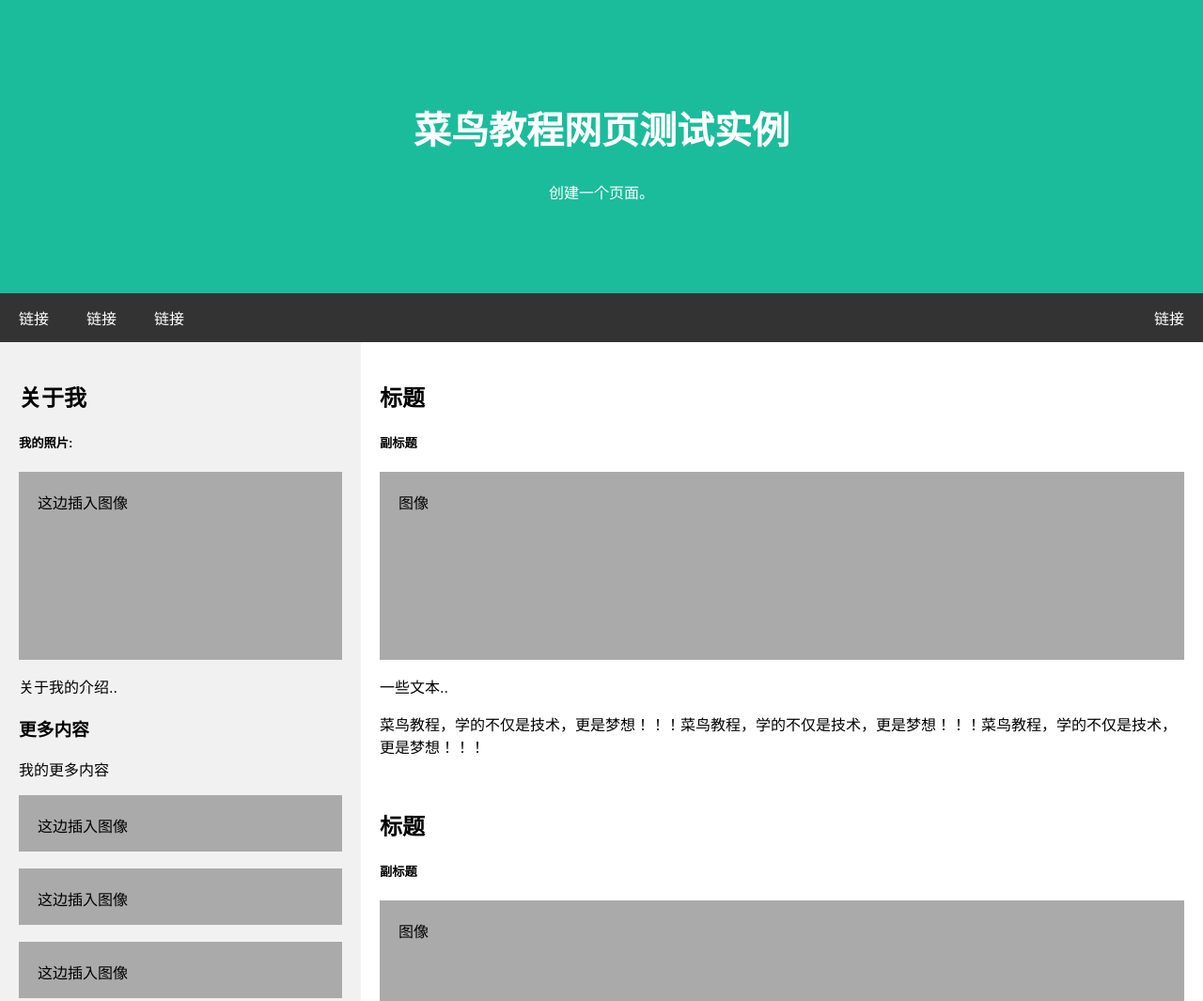
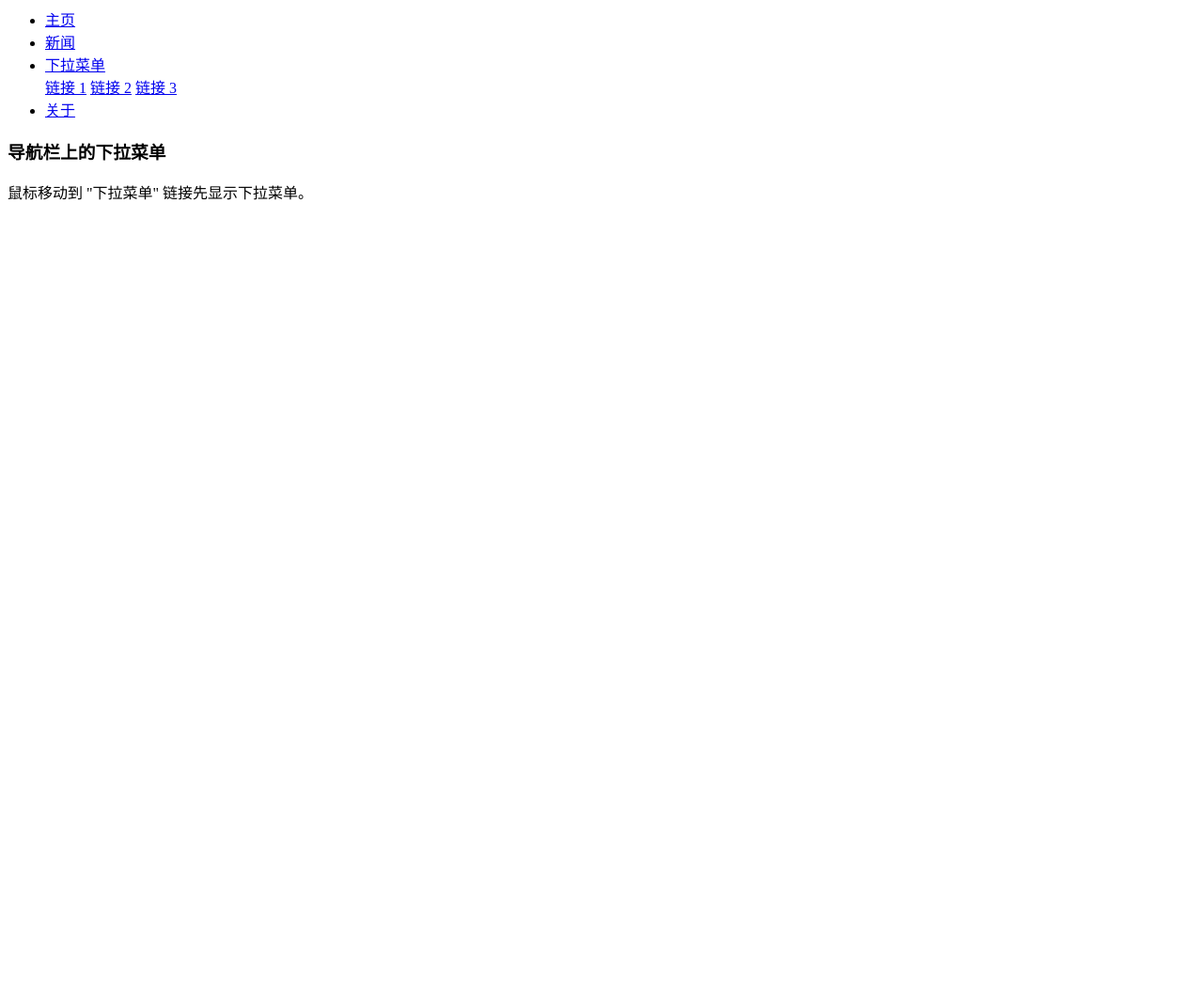
Before and after one commit to wbaidu/solidworks, a plain HTML site: page index.html in a window 1280 px wide. Shown: the top 1065 px of the page at 94% size. After the commit the page ends 800 px from the top, so only its background shows below. Drawn offline with Linux system fonts and the light colour scheme.

Commit message:
Update index.html

```diff
--- a/index.html
+++ b/index.html
@@ -1,159 +1,12 @@
-<!DOCTYPE html>
-<html>
-<head>
-<title>SolidWorks技术</title>
-<meta charset="UTF-8">
-<meta name="viewport" content="width=device-width, initial-scale=1">
-<style>
-* {
-    box-sizing: border-box;
-}
-
-/* body 样式 */
-body {
-    font-family: Arial;
-    margin: 0;
-}
-
-/* 标题 */
-.header {
-    padding: 80px;
-    text-align: center;
-    background: #1abc9c;
-    color: white;
-}
-
-/* 标题字体加大 */
-.header h1 {
-    font-size: 40px;
-}
-
-/* 导航 */
-.navbar {
-    overflow: hidden;
-    background-color: #333;
-}
-
-/* 导航栏样式 */
-.navbar a {
-    float: left;
-    display: block;
-    color: white;
-    text-align: center;
-    padding: 14px 20px;
-    text-decoration: none;
-}
-
-/* 右侧链接*/
-.navbar a.right {
-    float: right;
-}
-
-/* 鼠标移动到链接的颜色 */
-.navbar a:hover {
-    background-color: #ddd;
-    color: black;
-}
-
-/* 列容器 */
-.row {
-    display: -ms-flexbox; /* IE10 */
-    display: flex;
-    -ms-flex-wrap: wrap; /* IE10 */
-    flex-wrap: wrap;
-}
-
-/* 创建两个列 */
-/* 边栏 */
-.side {
-    -ms-flex: 30%; /* IE10 */
-    flex: 30%;
-    background-color: #f1f1f1;
-    padding: 20px;
-}
-
-/* 主要的内容区域 */
-.main {
-    -ms-flex: 70%; /* IE10 */
-    flex: 70%;
-    background-color: white;
-    padding: 20px;
-}
-
-/* 测试图片 */
-.fakeimg {
-    background-color: #aaa;
-    width: 100%;
-    padding: 20px;
-}
-
-/* 底部 */
-.footer {
-    padding: 20px;
-    text-align: center;
-    background: #ddd;
-}
-
-/* 响应式布局 - 在屏幕设备宽度尺寸小于 700px 时, 让两栏上下堆叠显示 */
-@media screen and (max-width: 700px) {
-    .row {
-        flex-direction: column;
-    }
-}
-
-/* 响应式布局 - 在屏幕设备宽度尺寸小于 400px 时, 让导航栏目上下堆叠显示 */
-@media screen and (max-width: 400px) {
-    .navbar a {
-        float: none;
-        width: 100%;
-    }
-}
-</style>
-</head>
-<body>
-
-<div class="header">
-  <h1>菜鸟教程网页测试实例</h1>
-  <p>创建一个页面。</p>
-</div>
-
-<div class="navbar">
-  <a href="#">链接</a>
-  <a href="#">链接</a>
-  <a href="#">链接</a>
-  <a href="#" class="right">链接</a>
-</div>
-
-<div class="row">
-  <div class="side">
-      <h2>关于我</h2>
-      <h5>我的照片:</h5>
-      <div class="fakeimg" style="height:200px;">这边插入图像</div>
-      <p>关于我的介绍..</p>
-      <h3>更多内容</h3>
-      <p>我的更多内容</p>
-      <div class="fakeimg" style="height:60px;">这边插入图像</div><br>
-      <div class="fakeimg" style="height:60px;">这边插入图像</div><br>
-      <div class="fakeimg" style="height:60px;">这边插入图像</div>
-  </div>
-  <div class="main">
-      <h2>标题</h2>
-      <h5>副标题</h5>
-      <div class="fakeimg" style="height:200px;">图像</div>
-      <p>一些文本..</p>
-      <p>菜鸟教程，学的不仅是技术，更是梦想！！！菜鸟教程，学的不仅是技术，更是梦想！！！菜鸟教程，学的不仅是技术，更是梦想！！！</p>
-      <br>
-      <h2>标题</h2>
-      <h5>副标题</h5>
-      <div class="fakeimg" style="height:200px;">图像</div>
-      <p>一些文本..</p>
-      <p>菜鸟教程，学的不仅是技术，更是梦想！！！菜鸟教程，学的不仅是技术，更是梦想！！！菜鸟教程，学的不仅是技术，更是梦想！！！</p>
-  </div>
-</div>
-
-<div class="footer">
-  <h2>底部内容</h2>
-</div>
-
-</body>
-</html>
+<ul>
+    <li><a href="#home" class="active">主页</a></li>
+    <li><a href="#news">新闻</a></li>
+    <li>
+        <div class="dropdown"> <a href="#" class="dropbtn">下拉菜单</a>
+            <div class="dropdown-content"> <a href="#">链接 1</a> <a href="#">链接 2</a> <a href="#">链接 3</a> </div>
+        </div>
+    </li>
+    <li><a href="#about">关于</a></li>
+</ul>
+<h3>导航栏上的下拉菜单</h3>
+<p>鼠标移动到 "下拉菜单" 链接先显示下拉菜单。</p>
```
